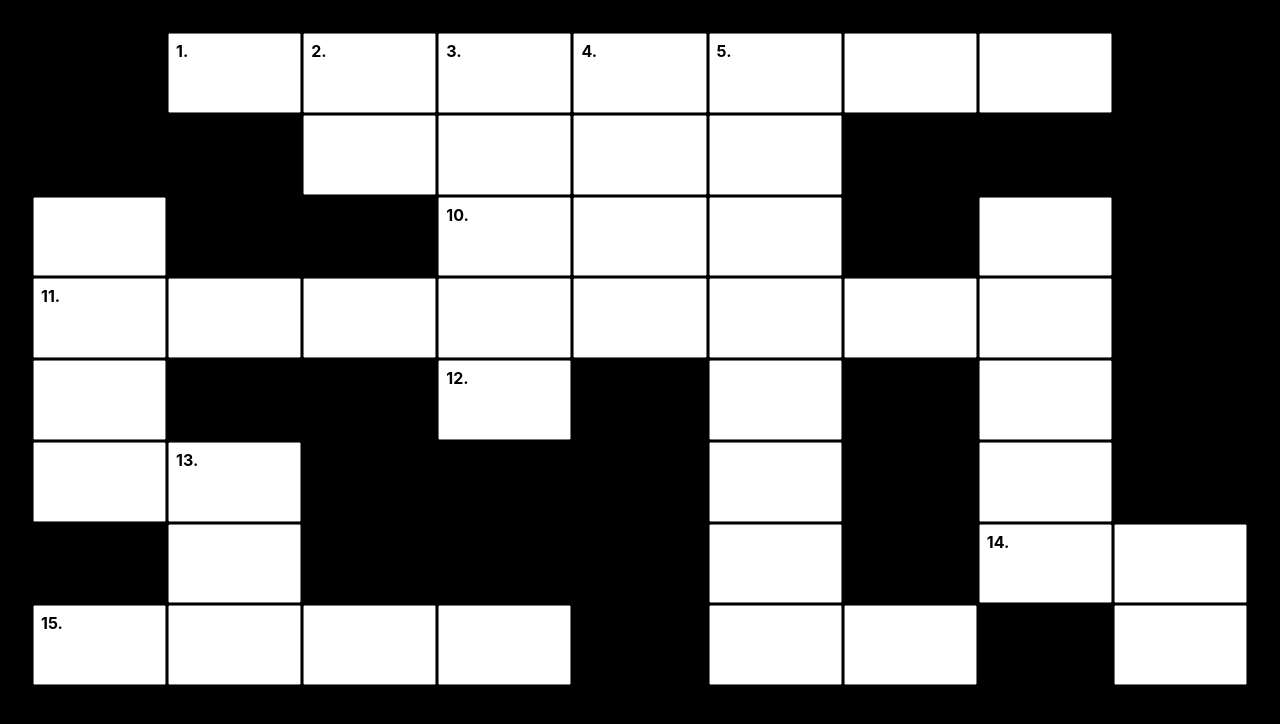
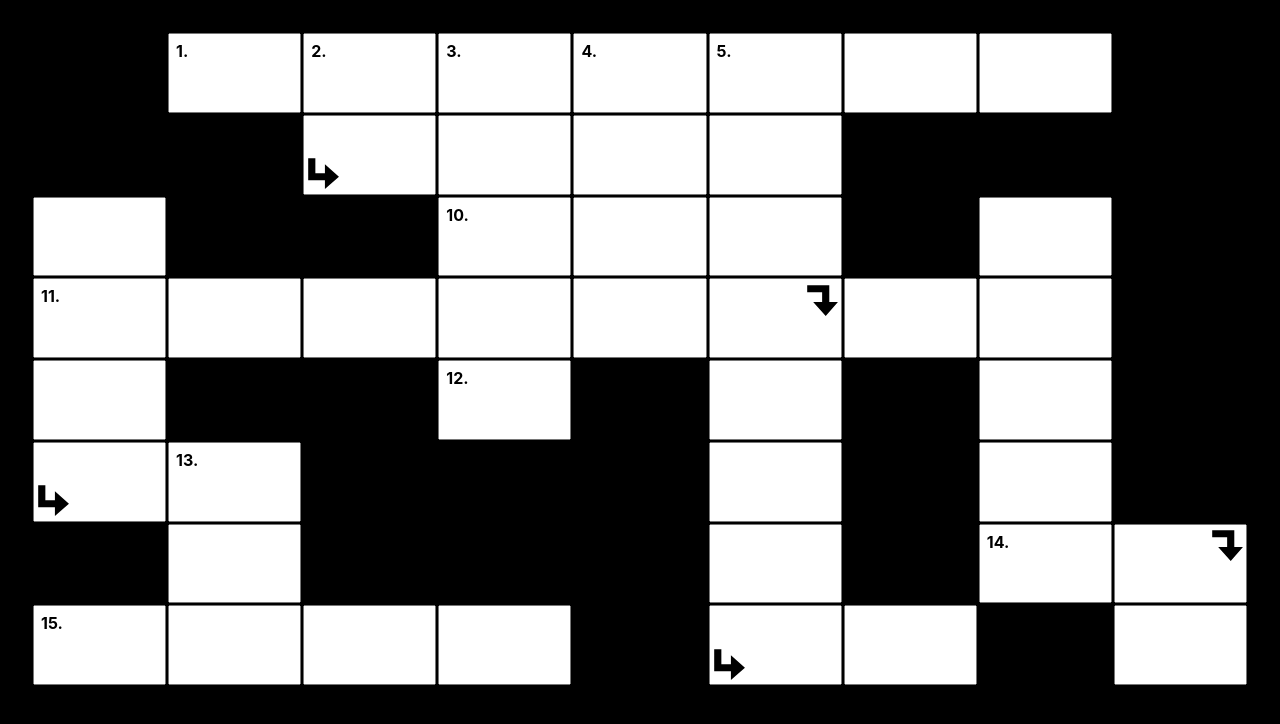
Before and after one commit to perenstrom/crossword, a Next.js app: page / in a window 1280 px wide. Shown: the top 724 px of the page. Built offline with nearby package versions, Linux system fonts and the light colour scheme.

Commit message:
Add decorator for curved paths

```diff
--- a/components/Cell.tsx
+++ b/components/Cell.tsx
@@ -1,5 +1,6 @@
 import React from 'react';
 import styled from 'styled-components';
+import { Decorator, DecoratorType } from './Decorator';
 
 const CellWrapper = styled.div`
   border: 1px solid black;
@@ -24,12 +25,14 @@ const Legend = styled.div`
 
 interface Props {
   legend?: string;
+  decorator?: DecoratorType;
 }
 
-export const Cell: React.FC<Props> = function Cell({ legend }) {
+export const Cell: React.FC<Props> = function Cell({ legend, decorator }) {
   return (
     <CellWrapper>
       {legend && <Legend>{legend}</Legend>}
+      {decorator && <Decorator decorator={decorator} />}
       <Input type="text" maxLength={1} />
     </CellWrapper>
   );
--- /dev/null
+++ b/components/Decorator.tsx
@@ -0,0 +1,62 @@
+import React from 'react';
+import styled, { css } from 'styled-components';
+
+export type DecoratorType = 'htv' | 'vth';
+
+interface DecoratorWrapperProps {
+  readonly decorator: DecoratorType;
+}
+
+const DecoratorWrapper = styled.div<DecoratorWrapperProps>`
+  position: absolute;
+  ${({ decorator }) =>
+    decorator === 'htv'
+      ? css`
+          top: 0;
+          right: 0;
+          padding: 3% 4%;
+        `
+      : css`
+          bottom: 0;
+          left: 0;
+          padding: 3% 3%;
+        `}
+
+  width: 30%;
+  padding: 4% 3%;
+  font-weight: bold;
+`;
+
+const Svg = styled.svg<DecoratorWrapperProps>`
+  display: block;
+  ${({ decorator }) =>
+    decorator === 'htv'
+      ? css`
+          transform: rotate(90deg) scale(-1, 1);
+        `
+      : css`
+          transform: rotate(180deg);
+        `}
+`;
+
+interface Props {
+  decorator?: DecoratorType;
+}
+
+export const Decorator: React.FC<Props> = function Cell({ decorator }) {
+  return (
+    <DecoratorWrapper decorator={decorator}>
+      <Svg
+        decorator={decorator}
+        xmlns="http://www.w3.org/2000/svg"
+        viewBox="0 0 107 107"
+      >
+        <path
+          fill-rule="evenodd"
+          clip-rule="evenodd"
+          d="M 0 41 l 47 42 v -30 h 32 v 50 h 24 V 29 h -56 V 0 L 0 41 z"
+        />
+      </Svg>
+    </DecoratorWrapper>
+  );
+};
--- a/pages/index.tsx
+++ b/pages/index.tsx
@@ -2,11 +2,12 @@ import React from 'react';
 import Head from 'next/head';
 import { NextPage } from 'next';
 import styled from 'styled-components';
-import { Cell } from 'components/Cell';
+import { Cell, DecoratorType } from 'components/Cell';
 
 interface PlanCell {
   type: 'blank' | 'cell';
   legend?: string;
+  decorator?: DecoratorType;
 }
 
 const plan: PlanCell[][] = [
@@ -24,7 +25,7 @@ const plan: PlanCell[][] = [
   [
     { type: 'blank' },
     { type: 'blank' },
-    { type: 'cell' },
+    { type: 'cell', decorator: 'vth' },
     { type: 'cell' },
     { type: 'cell' },
     { type: 'cell' },
@@ -49,7 +50,7 @@ const plan: PlanCell[][] = [
     { type: 'cell' },
     { type: 'cell' },
     { type: 'cell' },
-    { type: 'cell' },
+    { type: 'cell', decorator: 'htv' },
     { type: 'cell' },
     { type: 'cell' },
     { type: 'blank' }
@@ -66,7 +67,7 @@ const plan: PlanCell[][] = [
     { type: 'blank' }
   ],
   [
-    { type: 'cell' },
+    { type: 'cell', decorator: 'vth' },
     { type: 'cell', legend: '13.' },
     { type: 'blank' },
     { type: 'blank' },
@@ -85,7 +86,7 @@ const plan: PlanCell[][] = [
     { type: 'cell' },
     { type: 'blank' },
     { type: 'cell', legend: '14.' },
-    { type: 'cell' }
+    { type: 'cell', decorator: 'htv' }
   ],
   [
     { type: 'cell', legend: '15.' },
@@ -93,7 +94,7 @@ const plan: PlanCell[][] = [
     { type: 'cell' },
     { type: 'cell' },
     { type: 'blank' },
-    { type: 'cell' },
+    { type: 'cell', decorator: 'vth' },
     { type: 'cell' },
     { type: 'blank' },
     { type: 'cell' }
@@ -126,7 +127,11 @@ const Home: NextPage<{}> = () => {
       <CrosswordGrid>
         {plan.map((row) =>
           row.map((cell) =>
-            cell.type === 'blank' ? <Blank /> : <Cell legend={cell.legend} />
+            cell.type === 'blank' ? (
+              <Blank />
+            ) : (
+              <Cell legend={cell.legend} decorator={cell.decorator} />
+            )
           )
         )}
       </CrosswordGrid>
```
